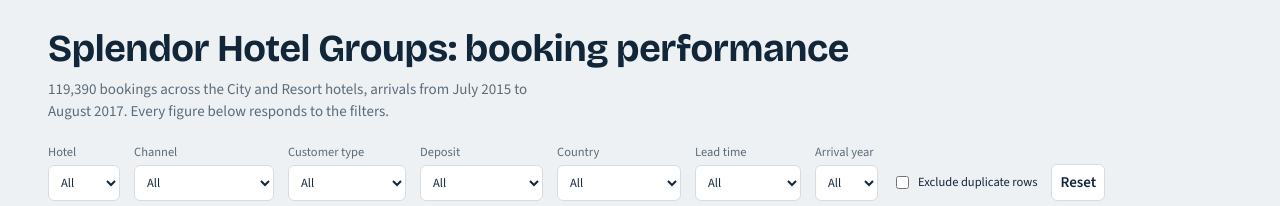
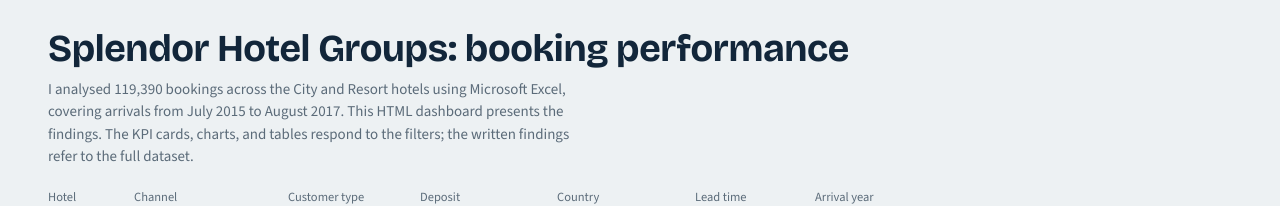
Before and after one commit to emmyk77/Splendour-Hotel-Group, a plain HTML site: page docs/index.html in a window 1280 px wide. Shown: the top 206 px of the page. Drawn offline with nearby package versions, Linux system fonts and the light colour scheme.

Commit message:
Present Excel analysis in first person and update supplied HTML dashboard

```diff
--- a/docs/index.html
+++ b/docs/index.html
@@ -48,7 +48,7 @@ th{font-weight:600;color:var(--mute);font-size:13px}
 <body>
 <header>
 <h1>Splendor Hotel Groups: booking performance</h1>
-<p>119,390 bookings across the City and Resort hotels, arrivals from July 2015 to August 2017. Every figure below responds to the filters.</p>
+<p>I analysed 119,390 bookings across the City and Resort hotels using Microsoft Excel, covering arrivals from July 2015 to August 2017. This HTML dashboard presents the findings. The KPI cards, charts, and tables respond to the filters; the written findings refer to the full dataset.</p>
 </header>
 <div class="bar" id="bar"></div>
 <main>
@@ -71,6 +71,7 @@ th{font-weight:600;color:var(--mute);font-size:13px}
 <div class="box wide"><h2>Countries of origin</h2><small>Twelve largest markets; all others grouped</small><div class="tw" id="t4"></div></div>
 </div>
 <p class="note">Definitions. Cancellation uses the Canceled (0/1) flag, which includes 1,207 no-shows. ADR excludes zero-rate bookings and one outlier of ₦5,400. Average stay counts completed stays of at least one night. Amounts are presented in Nigerian naira (₦) by assumption; the source does not specify a currency and no conversion was applied. The source holds 35,284 rows that match another row on every field except Booking ID; tick the duplicate filter to see results without them.</p>
+<p class="note"><strong>Author: Emmanuel Kebodi Friday</strong> · Data Analyst</p>
 </main>
 <script src="https://cdnjs.cloudflare.com/ajax/libs/Chart.js/4.4.1/chart.umd.min.js"></script>
 <script>
```
Also changed, not shown: dashboard/template.html (+2 -1 lines), 2 other files.
